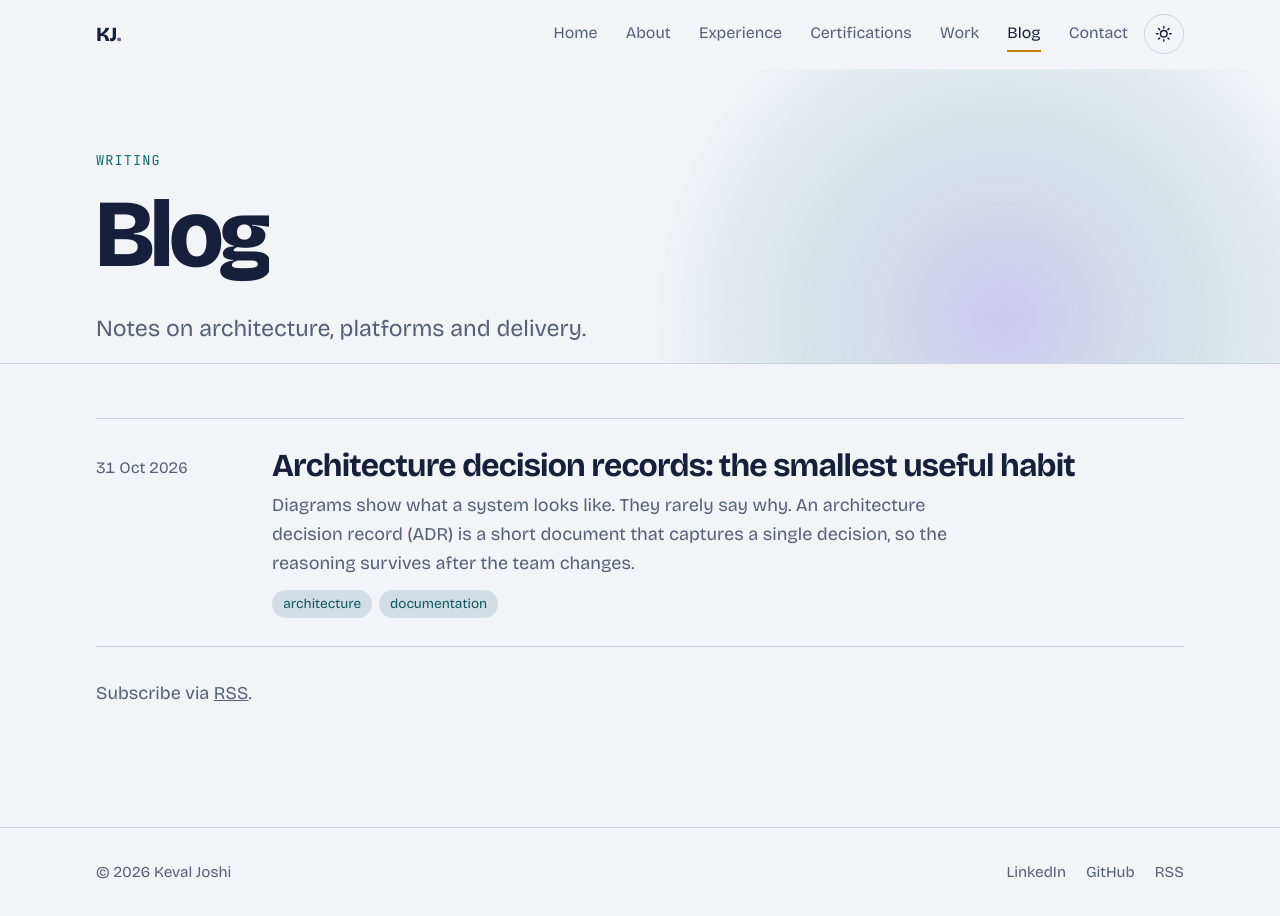
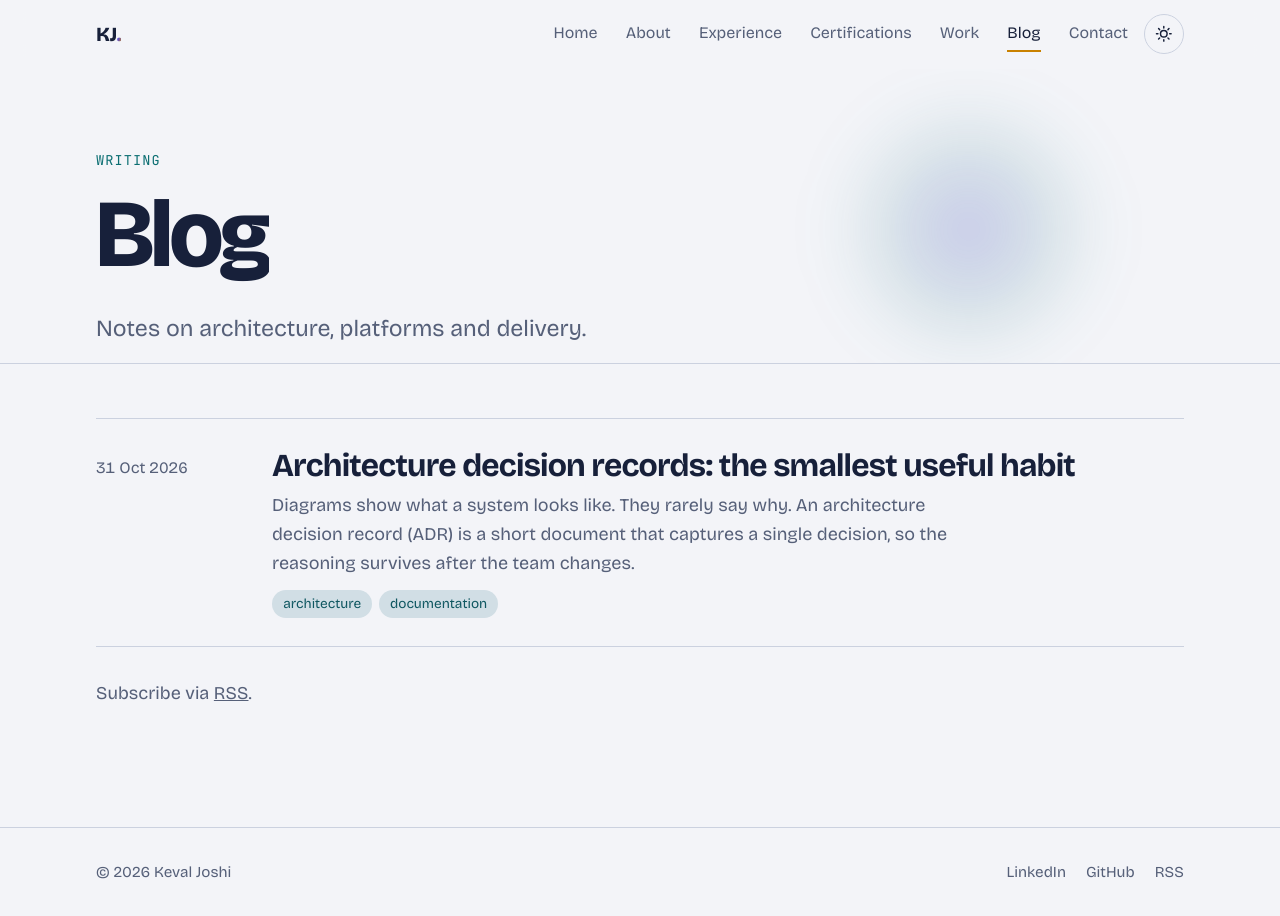
Before and after one commit to iamkevaljoshi/iamkevaljoshi.github.io, a Jekyll site: the page built from blog/index.html, in a window 1280 px wide. Built offline with Jekyll 4.4.1, drawn with Linux system fonts in a browser that asks for light colours.

Commit message:
Keep page-head glow inside its section
Co-Authored-By: Claude Opus 5.5 <noreply@anthropic.com>

```diff
--- a/assets/css/site.css
+++ b/assets/css/site.css
@@ -377,3 +377,5 @@ p,li,dd{text-wrap:pretty}
 .aurora{-webkit-mask-image:linear-gradient(to bottom,transparent,#000 22%,#000 70%,transparent);mask-image:linear-gradient(to bottom,transparent,#000 22%,#000 70%,transparent)}
 .page-head::before{top:-40%;background:radial-gradient(closest-side,color-mix(in srgb,var(--violet) 26%,transparent),color-mix(in srgb,var(--accent) 12%,transparent) 55%,transparent)}
 .page-head{-webkit-mask-image:none}
+.page-head::before{width:26rem;height:26rem;top:calc(50% - 13rem);right:6%;filter:blur(30px);
+  background:radial-gradient(closest-side,color-mix(in srgb,var(--violet) 30%,transparent),color-mix(in srgb,var(--accent) 14%,transparent) 35%,transparent 62%)}
```
